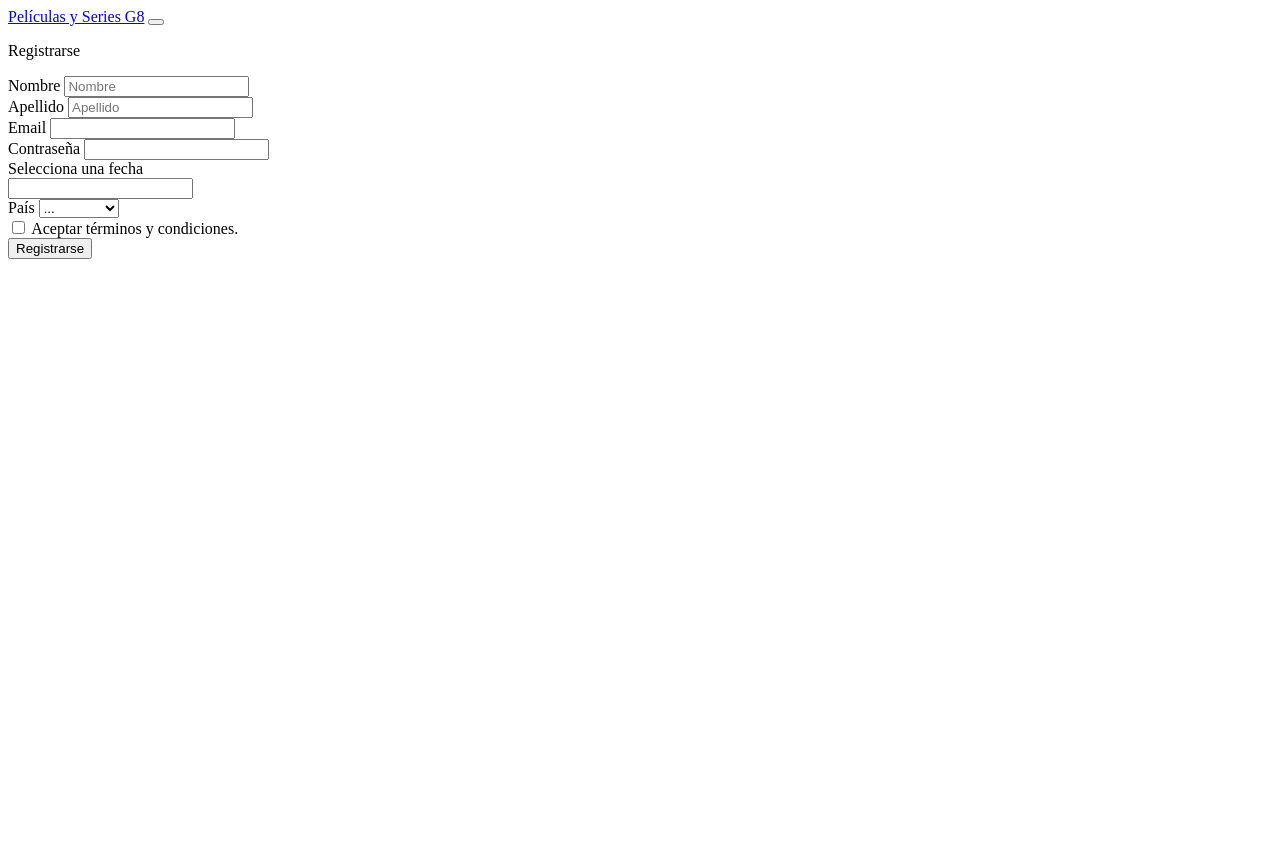
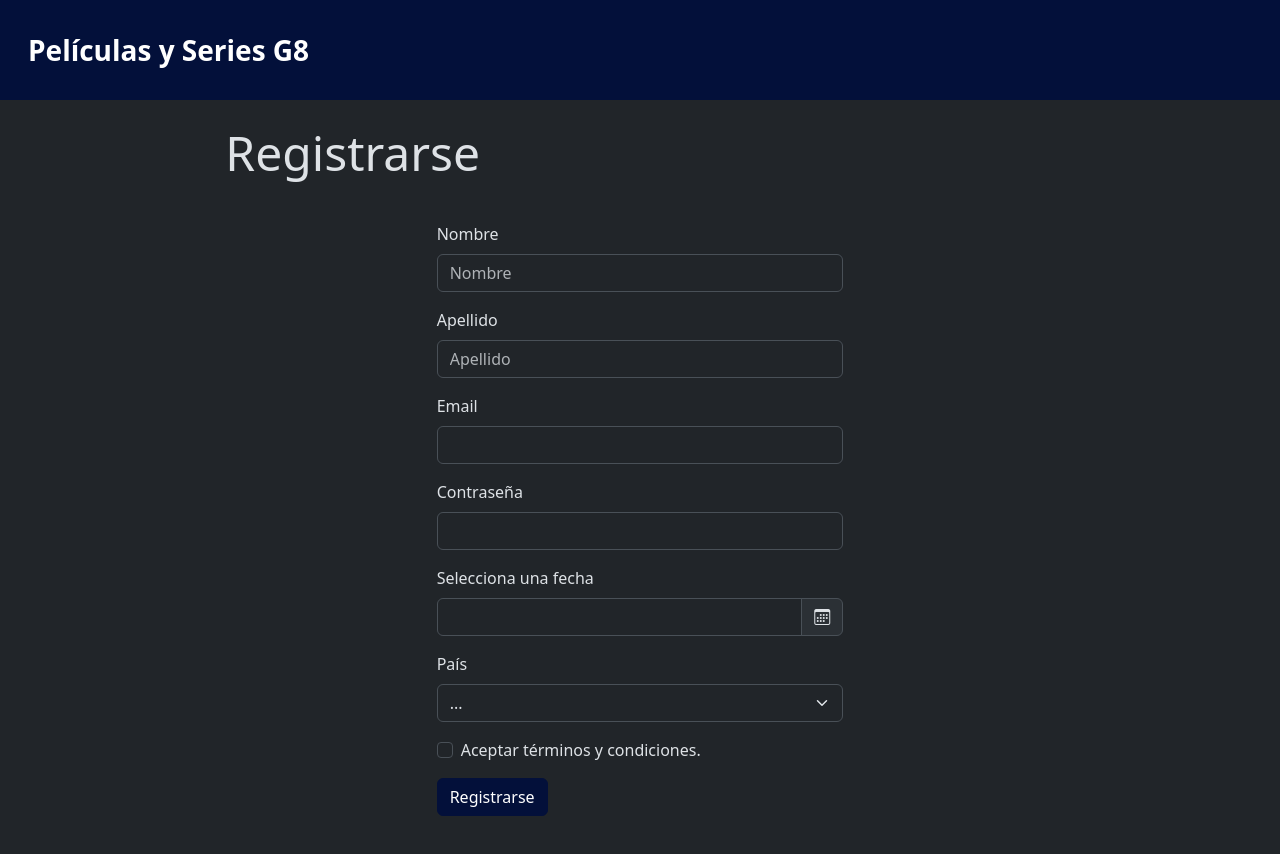
Before and after one commit to Denislavirgul/proyectopeliculas, a website: page registro/registro.html in a window 1280 px wide. Before the commit the page ends 800 px from the top, so only its background shows below. Drawn offline with nearby package versions, Linux system fonts and the light colour scheme; the site is published under a folder, as on GitHub Pages, so addresses that start at the root find nothing.

Commit message:
commit rutas

```diff
--- a/registro/registro.html
+++ b/registro/registro.html
@@ -10,11 +10,8 @@
     <!-- <link href="https://cdn.jsdelivr.net/npm/bootstrap@5.3.3/dist/css/bootstrap.min.css" rel="stylesheet" integrity="sha384-QWTKZyjpPEjISv5WaRU9OFeRpok6YctnYmDr5pNlyT2bRjXh0JMhjY6hW+ALEwIH" crossorigin="anonymous"> -->
     <!-- Flatpickr CSS -->
     <link href="https://cdn.jsdelivr.net/npm/flatpickr/dist/flatpickr.min.css" rel="stylesheet">
-    <!-- Iconos de Bootstrap -->
-    <!-- <link rel="stylesheet" href="https://cdnjs.cloudflare.com/ajax/libs/bootstrap-icons/1.5.0/font/bootstrap-icons.min.css"> -->
-    <!-- <link rel="stylesheet" href="https://cdn.jsdelivr.net/npm/bootstrap-icons@1.11.3/font/bootstrap-icons.min.css"> -->
     <!--Bootstrap npm-->
-    <link rel="stylesheet" href="/assets/css/main.css">
+    <link rel="stylesheet" href="../assets/css/main.css">
 
 </head>
 <body>
@@ -118,8 +115,9 @@
 
    <!-- Flatpickr JS -->
    <script src="https://cdn.jsdelivr.net/npm/flatpickr"></script>
+   <script src="https://npmcdn.com/flatpickr/dist/l10n/es.js"></script>
    <!-- Archivo JavaScript externo -->
-   <script src="registro.js"></script>
+   <script src="../registro/registro.js"></script>
 
 </body>
 </html>
--- a/registro/registro.js
+++ b/registro/registro.js
@@ -3,8 +3,5 @@ document.addEventListener('DOMContentLoaded', function () {
         enableTime: false,
         dateFormat: "Y-m-d", // hora H:i
         locale: "es"
-
-
-
     });
 });
```
Also changed, not shown: registro/dist/registro.dev.js (added).
